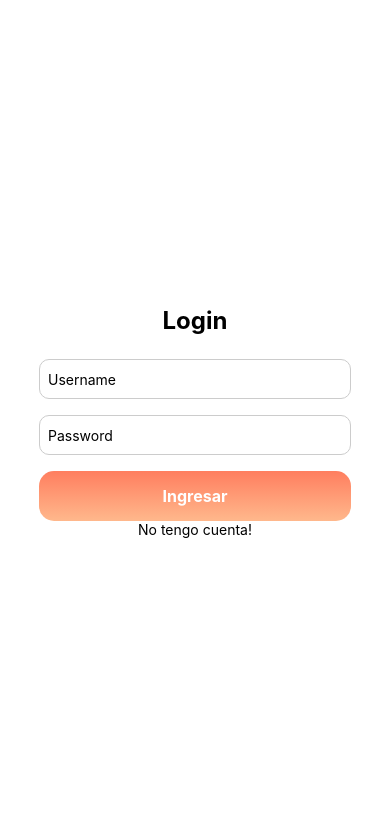
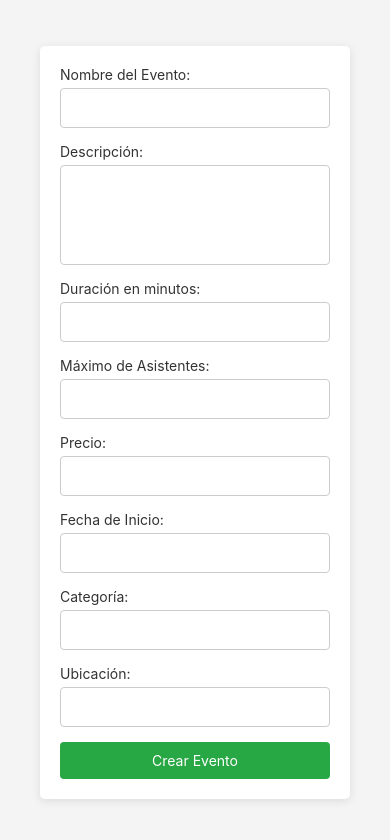
Before and after one commit to DevLabs-2/loginnative, a React Native app in the folder App/: screen /Form in a window 390 px wide. Shown: the top 840 px of the page. Built offline with nearby package versions, Linux system fonts and the light colour scheme.

Commit message:
falta el modal

```diff
--- a/App/App.js
+++ b/App/App.js
@@ -1,10 +1,11 @@
 import React from 'react';
 import { StyleSheet, Text, TextInput, TouchableOpacity, View, Alert, Image } from 'react-native';
-import Login from './Login';
-import GoodDayScreen from './GoodDayScreen';
-import RegisterScreen from './Register';
+import Login from './pages/Login';
+import Home from './pages/Home';
+import RegisterScreen from './pages/Register';
 import { NavigationContainer} from '@react-navigation/native';
 import { createNativeStackNavigator } from '@react-navigation/native-stack';
+import Form from './pages/Form';
 
 const Stack = createNativeStackNavigator();
 
@@ -14,7 +15,8 @@ const App = () => {
       <Stack.Navigator initialRouteName="Login">
         <Stack.Screen name="Login" component={Login} options={{headerShown: false}} />
         <Stack.Screen name="RegisterScreen" component={RegisterScreen} options={{headerShown: false}} />
-        <Stack.Screen name="GoodDayScreen" component={GoodDayScreen} options={{headerShown: true}} />
+        <Stack.Screen name="Home" component={Home} options={{headerShown: false}} />
+        <Stack.Screen name="Form" component={Form} options={{headerShown: false}} />
       </Stack.Navigator>
     </NavigationContainer>
   );
--- /dev/null
+++ b/App/components/AddEventButton/addEventButton.jsx
@@ -0,0 +1,28 @@
+import React from 'react';
+import { StyleSheet } from 'react-native';
+import GradientButton from '../GradientButton/gradientButton';
+import { View } from 'react-native-web';
+
+
+const AddEventButton = ({onPress}) => {
+    return (
+      <>
+        <View style={style.container}>
+            <GradientButton style={style.btnStyle} onPress={onPress} title={"Agregar Evento +"} textStyle={style.textStyle}/>
+        </View>
+      </>
+    );
+  };
+  const style = StyleSheet.create({
+    container: {
+        width: "10%",
+        marginTop: -100,
+    },
+    btnStyle: {
+
+    },
+    textStyle: {
+        fontSize: "10 vm",
+    },
+  })
+export default AddEventButton;
--- /dev/null
+++ b/App/components/EventModal/eventModal.jsx
@@ -0,0 +1,86 @@
+import { StyleSheet, Modal } from 'react-native'
+import { View, Text } from 'react-native-web'
+
+const EventModal = ({visibility, confirmation, event}) => {
+
+    return(
+        <>
+            <Modal
+                animationType="slide"
+                transparent={true}
+                visible={modalVisible}
+                onRequestClose={() => {
+                    visibility(false);
+                }}
+            >
+                <View style={styles.modalContainer}>
+                    <View style={styles.modalContent}>
+                        <Text style={styles.modalTitle}>Información del Evento</Text>
+                        <Text>Nombre: {event.nombreEvento}</Text>
+                        <Text>Descripción: {event.descripcion}</Text>
+                        <Text>Duración: {event.duracion} minutos</Text>
+                        <Text>Máximo de Asistentes: {event.maxAsistentes}</Text>
+                        <Text>Precio: {event.precio}</Text>
+                        <Text>Fecha de Inicio: {event.fechaInicio}</Text>
+                        <Text>Categoría: {event.categoria}</Text>
+                        <Text>Ubicación: {event.ubicacion}</Text>
+
+                        <View style={styles.container}>
+                        <TouchableOpacity
+                            style={styles.closeButton}
+                            onPress={() => {confirmation(true); visibility(false)}}
+                        >
+                            <Text style={styles.buttonText}>Confirmar</Text>
+                        </TouchableOpacity>
+                        <TouchableOpacity
+                            style={styles.closeButton}
+                            onPress={() => {confirmation(false); visibility(false)}}
+                        >
+                            <Text style={styles.buttonText}>Cancelar</Text>
+                        </TouchableOpacity>
+                        </View>
+
+                    </View>
+                </View>
+            </Modal>
+        </>
+    )
+}
+
+const styles = StyleSheet.create({
+    container: {
+        flex: 1,
+        justifyContent: 'center',
+        padding: 20,
+        backgroundColor: '#f4f4f4',
+    },
+    buttonText: {
+        color: 'white',
+        textAlign: 'center',
+    },
+    modalContainer: {
+        flex: 1,
+        justifyContent: 'center',
+        alignItems: 'center',
+        backgroundColor: 'rgba(0, 0, 0, 0.5)',
+    },
+    modalContent: {
+        width: '80%',
+        padding: 20,
+        backgroundColor: '#fff',
+        borderRadius: 10,
+        alignItems: 'center',
+    },
+    modalTitle: {
+        fontSize: 18,
+        fontWeight: 'bold',
+        marginBottom: 15,
+    },
+    closeButton: {
+        marginTop: 15,
+        backgroundColor: '#dc3545',
+        padding: 10,
+        borderRadius: 4,
+    },
+});
+export default EventModal;
--- a/App/components/GradientButton/gradientButton.jsx
+++ b/App/components/GradientButton/gradientButton.jsx
@@ -7,16 +7,15 @@ const GradientButton = ({ onPress, title, style, textStyle }) => {
     return (
 
 
-      <TouchableOpacity style={globalStyles.buttonContainer} onPress={onPress}>
+      <TouchableOpacity style={[globalStyles.buttonContainer, style]} onPress={onPress}>
         <LinearGradient
           colors={['#FF7E5F', '#FFB88C']}
           style={globalStyles.gradientButton}>
-          <Text style={globalStyles.buttonText}>{title}</Text>
+          <Text style={[globalStyles.buttonText, textStyle]}>{title}</Text>
         </LinearGradient>
       </TouchableOpacity>
 
 
     );
   };
-
 export default GradientButton;
--- /dev/null
+++ b/App/pages/Form.js
@@ -0,0 +1,135 @@
+import React, { useState } from "react";
+import { View, Text, TouchableOpacity, TextInput, StyleSheet } from "react-native";
+import EventModal from "../components/EventModal/eventModal";
+
+const Form = () => {
+
+    const [showModalEvent, setModalEvent] = useState(false);
+    const [modalConfirm, setModalConfirm] = useState(undefined);
+    const [event, setEvent] = useState({})
+
+    const [nombreEvento, setNombreEvento] = useState('');
+    const [descripcion, setDescripcion] = useState('');
+    const [duracion, setDuracion] = useState('');
+    const [maxAsistentes, setMaxAsistentes] = useState('');
+    const [precio, setPrecio] = useState('');
+    const [fechaInicio, setFechaInicio] = useState('');
+    const [categoria, setCategoria] = useState('');
+    const [ubicacion, setUbicacion] = useState('');
+
+    const handleSubmit = () => {
+        const eventoData = {
+            nombreEvento,
+            descripcion,
+            duracion,
+            maxAsistentes,
+            precio,
+            fechaInicio,
+            categoria,
+            ubicacion,
+        };
+        setEvent(eventoData)
+        setModalEvent(true)
+    };
+
+    return (
+        <>
+            {showModalEvent && <EventModal event={event} visibility={setModalEvent} confirmation={setModalConfirm}/>}
+            <View style={styles.container}>
+                <View style={styles.form}>
+                    <Text style={styles.label}>Nombre del Evento:</Text>
+                    <TextInput style={styles.input} value={nombreEvento} onChangeText={setNombreEvento} />
+
+                    <Text style={styles.label}>Descripción:</Text>
+                    <TextInput style={styles.textarea} value={descripcion} onChangeText={setDescripcion} />
+
+                    <Text style={styles.label}>Duración en minutos:</Text>
+                    <TextInput style={styles.input} value={duracion} onChangeText={setDuracion} />
+
+                    <Text style={styles.label}>Máximo de Asistentes:</Text>
+                    <TextInput style={styles.input} value={maxAsistentes} onChangeText={setMaxAsistentes} />
+
+                    <Text style={styles.label}>Precio:</Text>
+                    <TextInput style={styles.input} value={precio} onChangeText={setPrecio} />
+
+                    <Text style={styles.label}>Fecha de Inicio:</Text>
+                    <TextInput style={styles.input} value={fechaInicio} onChangeText={setFechaInicio} />
+
+                    <Text style={styles.label}>Categoría:</Text>
+                    <TextInput style={styles.select} value={categoria} onChangeText={setCategoria} />
+
+                    <Text style={styles.label}>Ubicación:</Text>
+                    <TextInput style={styles.select} value={ubicacion} onChangeText={setUbicacion} />
+
+                    <TouchableOpacity style={styles.button} onPress={handleSubmit}>
+                        <Text style={styles.buttonText}>Crear Evento</Text>
+                    </TouchableOpacity>
+                </View>
+            </View>
+        </>
+    );
+};
+
+const styles = StyleSheet.create({
+    container: {
+        flex: 1,
+        justifyContent: 'center',
+        padding: 20,
+        backgroundColor: '#f4f4f4',
+    },
+    form: {
+        backgroundColor: '#fff',
+        padding: 20,
+        borderRadius: 5,
+        shadowColor: '#000',
+        shadowOffset: { width: 0, height: 2 },
+        shadowOpacity: 0.1,
+        shadowRadius: 10,
+        elevation: 2,
+        marginHorizontal: 20,
+    },
+    label: {
+        marginBottom: 5,
+        color: '#333',
+    },
+    input: {
+        height: 40,
+        borderColor: '#ccc',
+        borderWidth: 1,
+        borderRadius: 4,
+        marginBottom: 15,
+        paddingLeft: 10,
+        backgroundColor: '#fff',
+    },
+    textarea: {
+        height: 100,
+        borderColor: '#ccc',
+        borderWidth: 1,
+        borderRadius: 4,
+        marginBottom: 15,
+        paddingLeft: 10,
+        backgroundColor: '#fff',
+    },
+    select: {
+        height: 40,
+        borderColor: '#ccc',
+        borderWidth: 1,
+        borderRadius: 4,
+        marginBottom: 15,
+        backgroundColor: '#fff',
+    },
+    button: {
+        backgroundColor: '#28a745',
+        color: 'white',
+        borderRadius: 4,
+        padding: 10,
+        alignItems: 'center',
+        justifyContent: 'center',
+    },
+    buttonText: {
+        color: 'white',
+        textAlign: 'center',
+    },
+});
+
+export default Form;
--- a/App/Login.js
+++ b/App/pages/Login.js
@@ -1,8 +1,8 @@
 import React, { useState } from 'react';
 import { Text, TextInput, TouchableOpacity, KeyboardAvoidingView, Platform } from 'react-native';
-import globalStyles from './styles';
-import GradientButton from './components/GradientButton/gradientButton';
-import ApiCalls from './apiCalls';
+import globalStyles from '../styles';
+import GradientButton from '../components/GradientButton/gradientButton';
+import ApiCalls from '../apiCalls';
 
 const Login = ({navigation}) => {
   const [inputUsername, setinputUsername] = useState('');
@@ -14,11 +14,9 @@ const Login = ({navigation}) => {
   const handleLogin = async () => {
     const api = new ApiCalls();
     const apiBack = await api.login(inputUsername, inputPassword);
-    console.log(apiBack)
+
     if(apiBack.success){
-      navigation.navigate('GoodDayScreen', {
-        token: apiBack.token,
-      });
+      navigation.navigate('Home');
     }
     else{
       console.log("a")
@@ -50,7 +48,8 @@ const Login = ({navigation}) => {
 
       {regError && <Text style={globalStyles.text}>{error}</Text>}
 
-        <GradientButton onPress={handleLogin} title={'Ingresar'} style={globalStyles.gradientButton} textStyle={globalStyles.buttonText}/>
+        <GradientButton onPress={handleLogin} title={'Ingresar'}/>
+
         <TouchableOpacity onPress={() => {navigation.navigate('RegisterScreen')}}>
           <Text>No tengo cuenta!</Text>
         </TouchableOpacity>
--- a/App/Register.js
+++ b/App/pages/Register.js
@@ -1,8 +1,8 @@
 import React, { useState } from 'react';
 import { Text, TextInput, TouchableOpacity, KeyboardAvoidingView, Platform } from 'react-native';
-import globalStyles from './styles';
-import GradientButton from './components/GradientButton/gradientButton';
-import ApiCalls from './apiCalls';
+import globalStyles from '../styles';
+import GradientButton from '../components/GradientButton/gradientButton';
+import ApiCalls from '../apiCalls';
 const RegisterScreen = ({navigation}) => {
   const [firstName, setFirstName] = useState('');
   const [lastName, setLastName] = useState('');
@@ -64,7 +64,7 @@ const RegisterScreen = ({navigation}) => {
 
         {regError && <Text style={globalStyles.text}>{error}</Text>}
 
-        <GradientButton onPress={handleRegister} title={'Registrarse'} style={globalStyles.gradientButton} textStyle={globalStyles.buttonText}/>
+        <GradientButton onPress={handleRegister} title={'Registrarse'}/>
 
         <TouchableOpacity onPress={() => {navigation.navigate('Login')}}>
           <Text>ya tengo cuenta!</Text>
```
Also changed, not shown: App/pages/Home.js (renamed from App/GoodDayScreen.js, +13 -9 lines).
